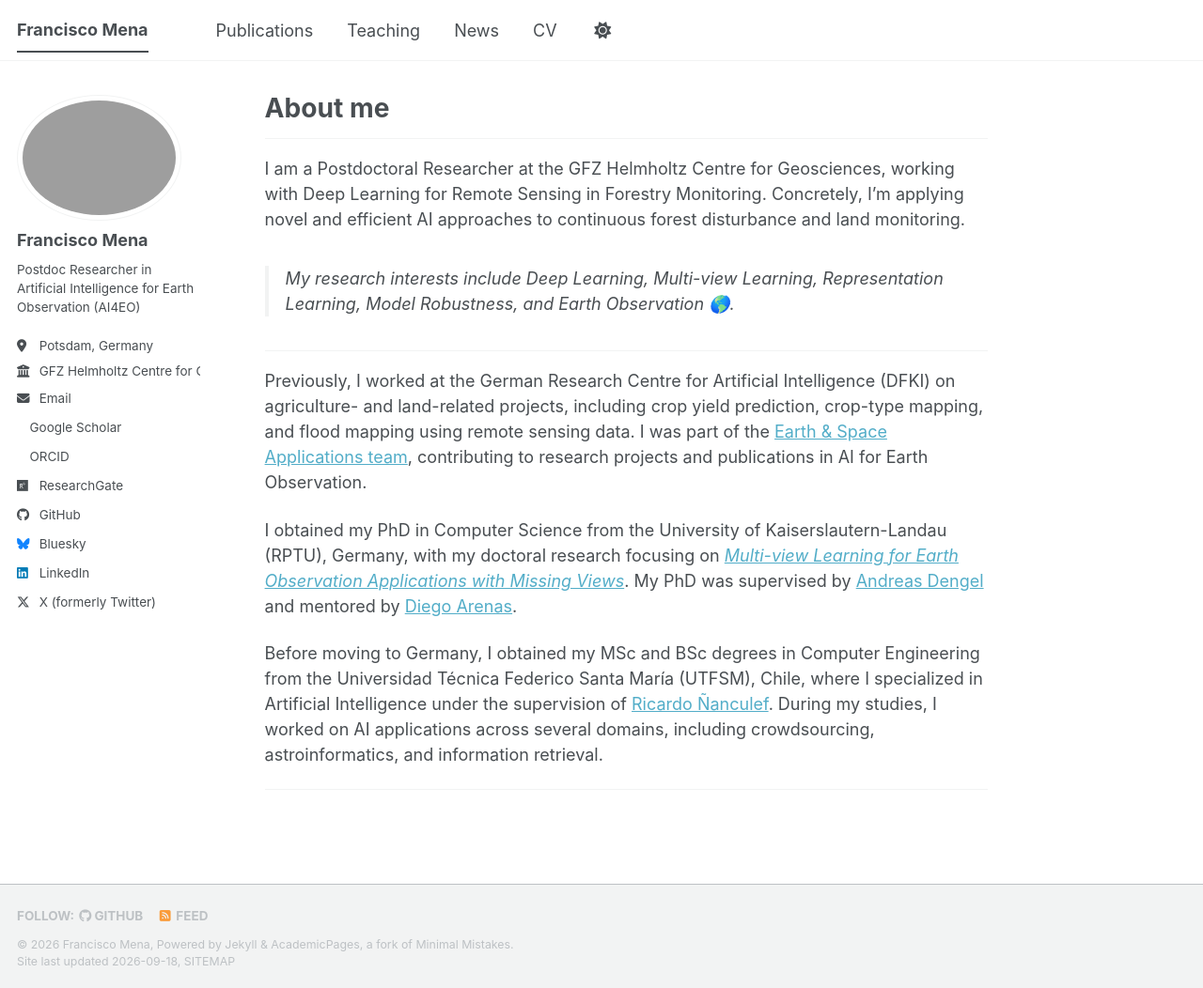
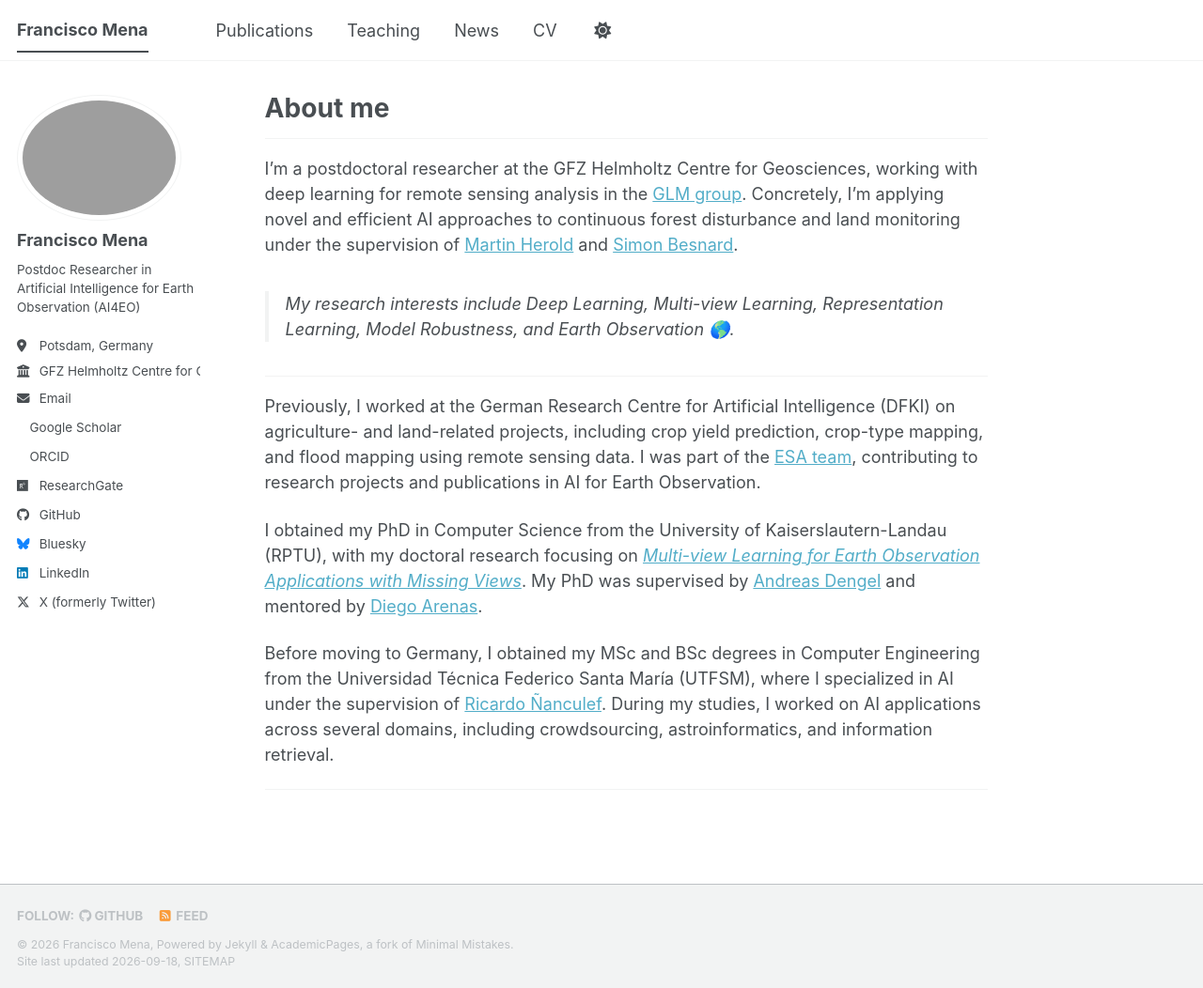
Before and after one commit to fmenat/fmenat.github.io, a Jekyll site: the page built from _pages/about.md, in a window 1280 px wide and 1052 px high. Shown: the whole window at 94% size. Built offline with Jekyll 4.4.1, drawn with Linux system fonts in a browser that asks for light colours; a style sheet for code colours, icons or effects is not loaded.

Commit message:
Update about.md

```diff
--- a/_pages/about.md
+++ b/_pages/about.md
@@ -7,14 +7,14 @@ redirect_from:
   - /about.html
 ---
 
-I am a Postdoctoral Researcher at the GFZ Helmholtz Centre for Geosciences, working with Deep Learning for Remote Sensing in Forestry Monitoring. Concretely, I'm applying novel and efficient AI approaches to continuous forest disturbance and land monitoring.
+I'm a postdoctoral researcher at the GFZ Helmholtz Centre for Geosciences, working with deep learning for remote sensing analysis in the [GLM group](https://www.gfz.de/en/section/remote-sensing-and-geoinformatics/topics/global-land-monitoring). Concretely, I'm applying novel and efficient AI approaches to continuous forest disturbance and land monitoring under the supervision of [Martin Herold](https://www.gfz.de/en/staff/martin.herold) and [Simon Besnard](https://simonbesnard1.github.io/).
 
 > My research interests include Deep Learning, Multi-view Learning, Representation Learning, Model Robustness, and Earth Observation 🌎.
 
 ---
 
-Previously, I worked at the German Research Centre for Artificial Intelligence (DFKI) on agriculture- and land-related projects, including crop yield prediction, crop-type mapping, and flood mapping using remote sensing data. I was part of the [Earth & Space Applications team](https://www.ai4eo-factory.de/en/), contributing to research projects and publications in AI for Earth Observation.
+Previously, I worked at the German Research Centre for Artificial Intelligence (DFKI) on agriculture- and land-related projects, including crop yield prediction, crop-type mapping, and flood mapping using remote sensing data. I was part of the [ESA team](https://www.ai4eo-factory.de/en/), contributing to research projects and publications in AI for Earth Observation.
 
-I obtained my PhD in Computer Science from the University of Kaiserslautern-Landau (RPTU), Germany, with my doctoral research focusing on *[Multi-view Learning for Earth Observation Applications with Missing Views](https://doi.org/10.26204/KLUEDO/13182)*. My PhD was supervised by [Andreas Dengel](https://www.dfki.uni-kl.de/~dengel/indexEng.php) and mentored by [Diego Arenas](https://www.researchgate.net/profile/Diego-Arenas-8).
+I obtained my PhD in Computer Science from the University of Kaiserslautern-Landau (RPTU), with my doctoral research focusing on *[Multi-view Learning for Earth Observation Applications with Missing Views](https://doi.org/10.26204/KLUEDO/13182)*. My PhD was supervised by [Andreas Dengel](https://www.dfki.uni-kl.de/~dengel/indexEng.php) and mentored by [Diego Arenas](https://www.researchgate.net/profile/Diego-Arenas-8).
 
-Before moving to Germany, I obtained my MSc and BSc degrees in Computer Engineering from the Universidad Técnica Federico Santa María (UTFSM), Chile, where I specialized in Artificial Intelligence under the supervision of [Ricardo Ñanculef](https://scholar.google.com/citations?user=hndLsckAAAAJ). During my studies, I worked on AI applications across several domains, including crowdsourcing, astroinformatics, and information retrieval.
+Before moving to Germany, I obtained my MSc and BSc degrees in Computer Engineering from the Universidad Técnica Federico Santa María (UTFSM), where I specialized in AI under the supervision of [Ricardo Ñanculef](https://scholar.google.com/citations?user=hndLsckAAAAJ). During my studies, I worked on AI applications across several domains, including crowdsourcing, astroinformatics, and information retrieval.
```
